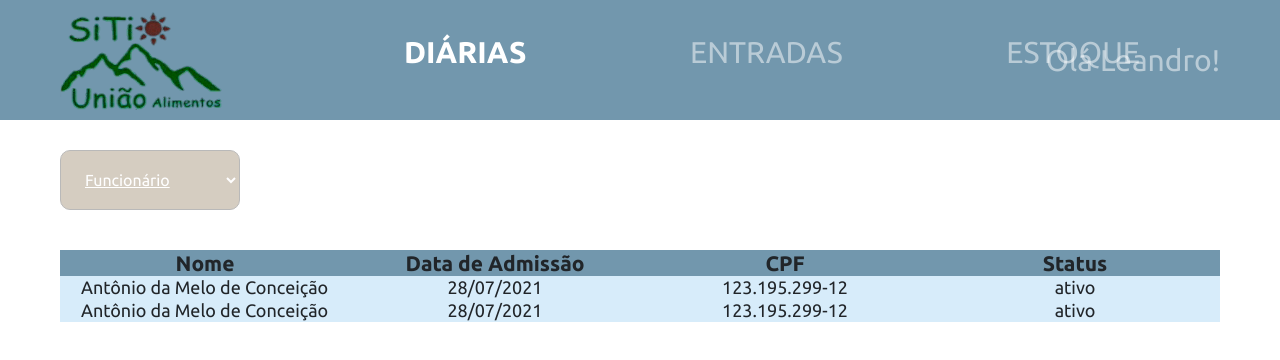
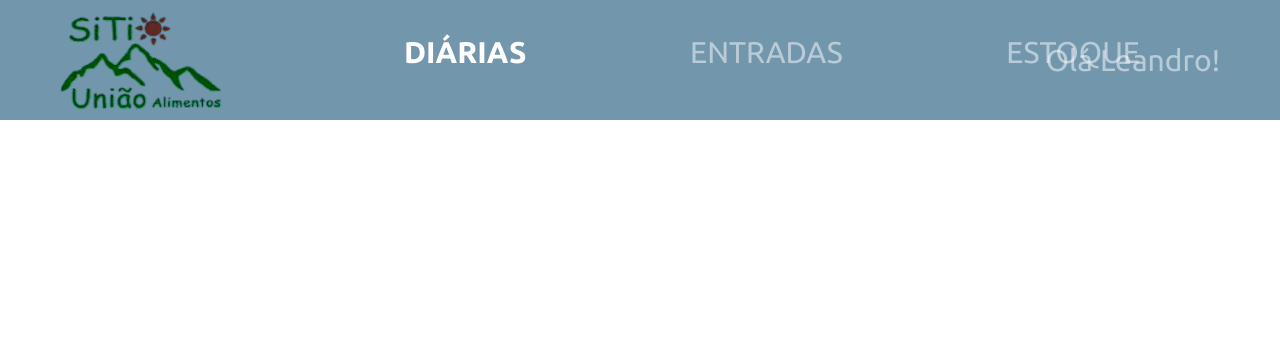
Before and after one commit to atilagit/sua, a React (Create React App) app in the folder frontend/: page /daily in a window 1280 px wide. Shown: the top 360 px of the page. Built offline with nearby package versions, Linux system fonts and the light colour scheme.

Commit message:
Fix EmployeeFilter

```diff
--- a/frontend/src/pages/Daily/index.tsx
+++ b/frontend/src/pages/Daily/index.tsx
@@ -1,18 +1,8 @@
 import React from "react";
-import Select from "core/components/Select";
-import Table from "core/components/Table";
+
 
 const Daily = () => (
-    <div className="filter-client">
-        <Select filter='Funcionário'/>
-        <div className="table-click">
-            <Table
-                name="Antônio da Melo de Conceição Vieira"
-                admissionDate="28/07/2021"
-                cpf="123.195.299-12"
-                status="ativo"
-            />
-        </div>
+    <div>
     </div>
 )
 
```
Also changed, not shown: frontend/src/pages/Daily/EmployeeFilter/index.tsx (+4 -5 lines).
